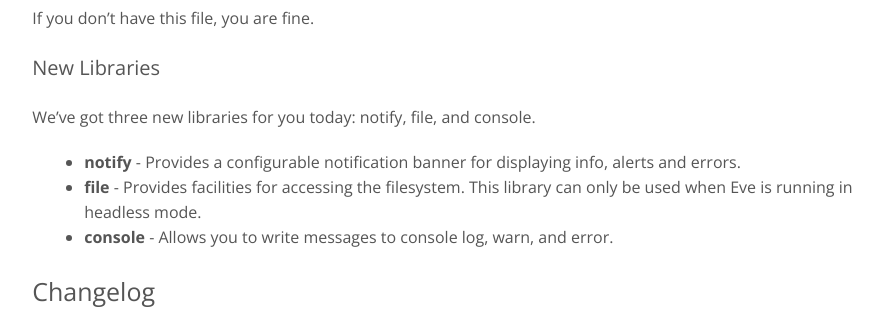
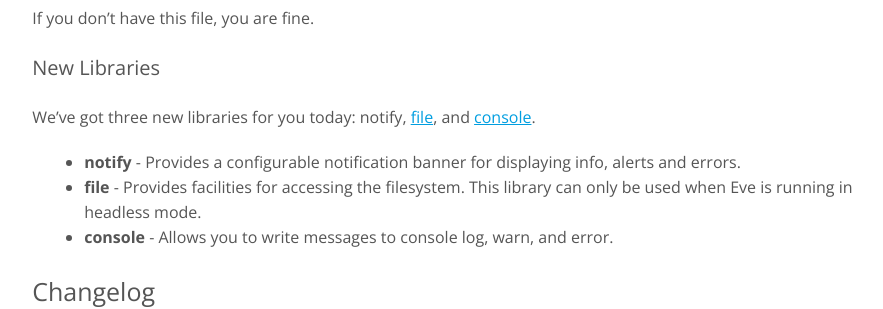
Before and after one commit to Kodowa/incidentalcomplexity, a Jekyll site: the page built from _posts/2017-06-28-release-0.3p5.md, in a window 1280 px wide and 900 px high, scrolled down 811 px. Shown: the part 154-463 px from the top of the window, without its empty margins (233-1116 px from the left). Built offline with Jekyll 4.4.1, drawn with Linux system fonts in a browser that asks for light colours; part of the change alters nothing that is shown.

```diff
--- a/_posts/2017-06-28-release-0.3p5.md
+++ b/_posts/2017-06-28-release-0.3p5.md
@@ -31,7 +31,7 @@ If you don't have this file, you are fine.
 
 ### New Libraries
 
-We've got three new libraries for you today: notify, file, and console.
+We've got three new libraries for you today: notify, [file](http://docs-next.witheve.com/v0.3/handbook/libraries/stdlib/#file), and [console](http://docs-next.witheve.com/v0.3/handbook/libraries/stdlib/#console).
 
 - **notify** - Provides a configurable notification banner for displaying info, alerts and errors.
 - **file** - Provides facilities for accessing the filesystem. This library can only be used when Eve is running in headless mode.
```
